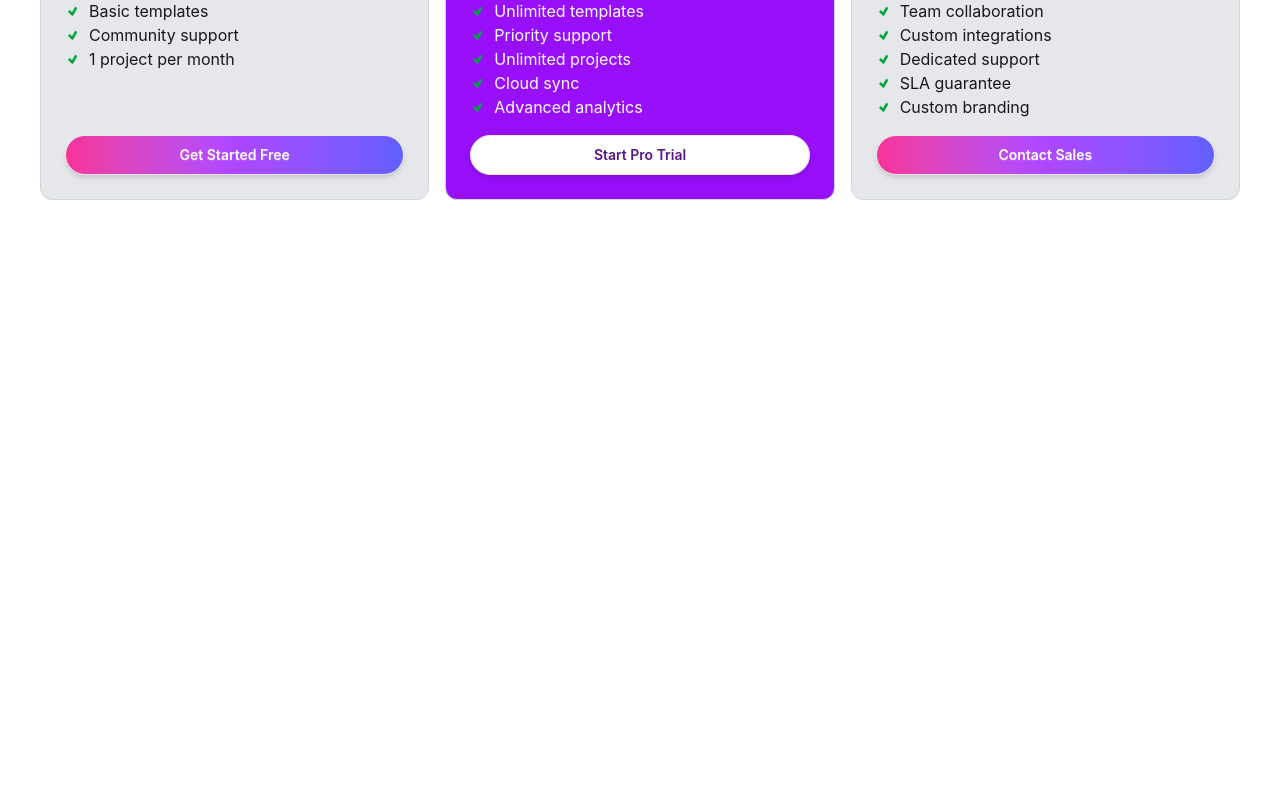
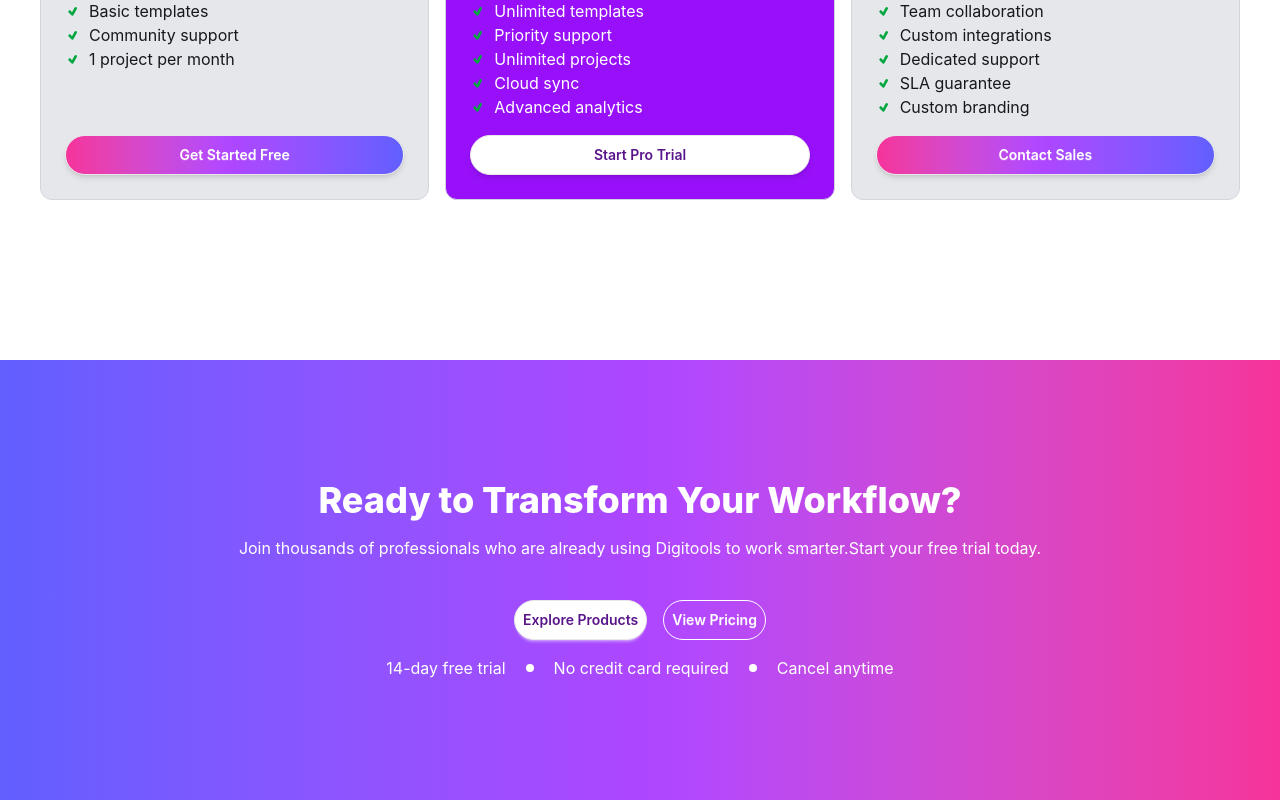
Before and after one commit to tonmoydevbd/digitool, a React (Vite) app: page / in a window 1280 px wide. Shown: the part 3974-4774 px from the top of the page. Before the commit the page ends 4334 px from the top, so only its background shows below. Built offline with nearby package versions, Linux system fonts and the light colour scheme.

Commit message:
added callToAction section.

```diff
--- /dev/null
+++ b/src/components/CallToAction.jsx
@@ -0,0 +1,19 @@
+import { GoDotFill } from "react-icons/go"
+
+export const CallToAction = () => {
+  return (
+    <div className="flex flex-col gap-4 text-center bg-linear-to-r from-indigo-500 via-purple-500 to-pink-500 py-30 text-white">
+      <h2 className="font-extrabold text-4xl">Ready to Transform Your Workflow?</h2>
+      <p>Join thousands of professionals who are already using Digitools to work smarter.Start your free trial today.</p>
+      <div className="flex items-center gap-4 justify-center pt-6">
+        <a className="btn bg-white text-purple-900 p-2 rounded-full">Explore Products</a>
+        <a className="btn btn-ghost border border-white p-2 rounded-full hover:text-purple-900">View Pricing</a>
+      </div>
+      <div className="flex gap-4 items-center justify-center">
+        <p>14-day free trial</p> <GoDotFill />
+        <p>No credit card required</p> <GoDotFill />
+        <p>Cancel anytime</p>
+      </div>
+    </div>
+  )
+}
--- a/src/components/RootLayout.jsx
+++ b/src/components/RootLayout.jsx
@@ -6,6 +6,7 @@
 import { ToolsSection } from "./ToolsSection"
 import { GetStarted } from "./GetStarted"
 import { Pricing } from "./Pricing"
+import { CallToAction } from "./CallToAction"
 
 const productsPromise = fetch('./products.json').then(res => res.json())
 
@@ -34,6 +35,7 @@
       />
       <GetStarted />
       <Pricing />
+      <CallToAction />
     </>
   )
 }
```
